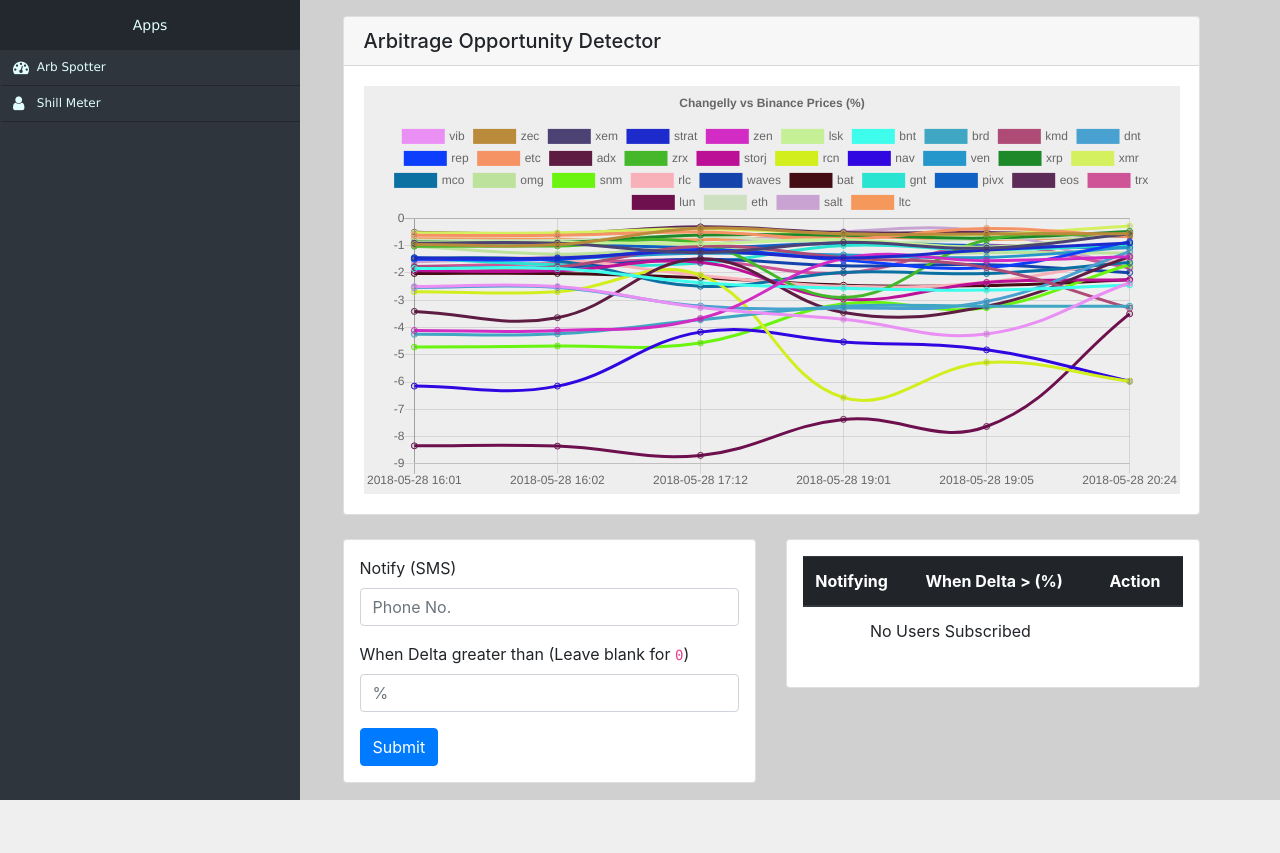
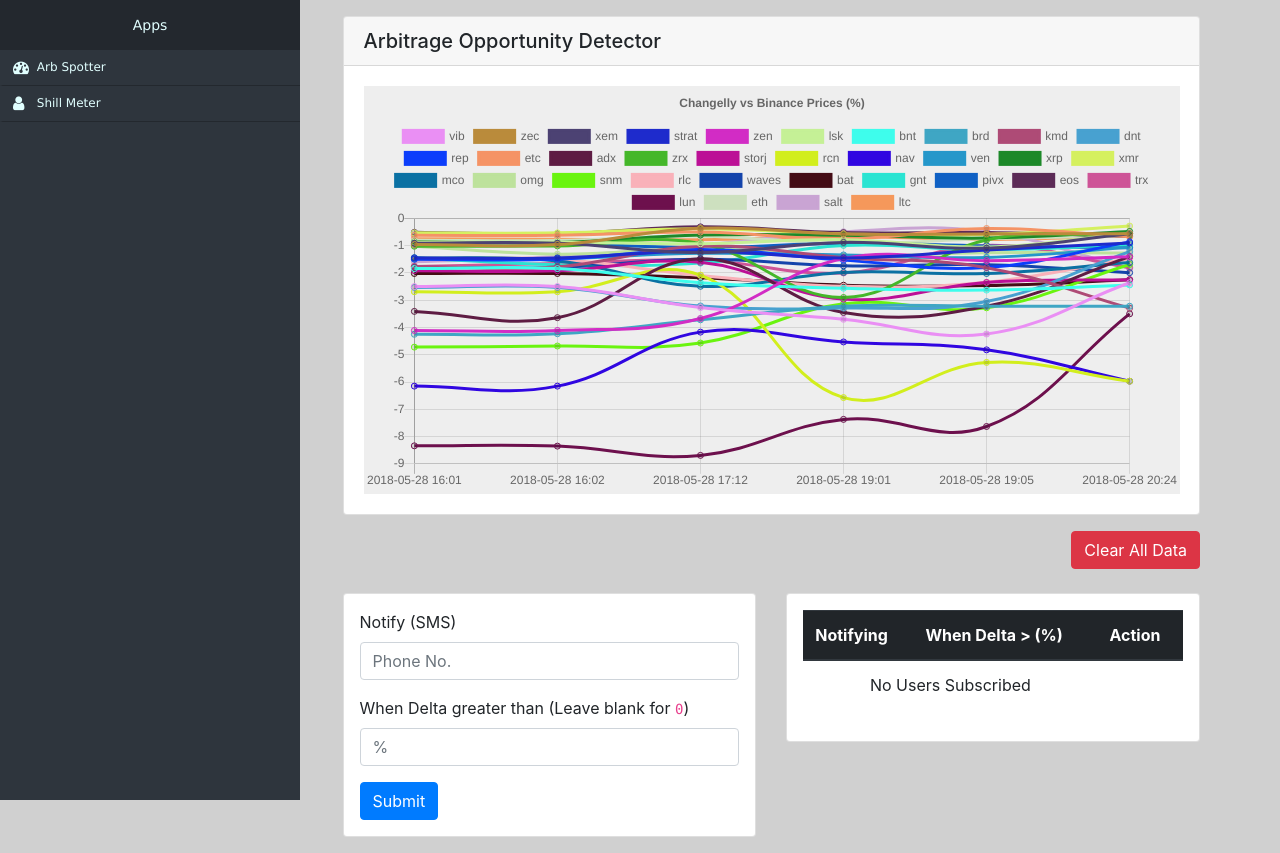
Before and after one commit to dustincchan/arbspotting, a Django app: page /home/ in a window 1280 px wide. Before the commit the page ends 800 px from the top, so only its background shows below. Run offline with Django 3.2, Linux system fonts and the light colour scheme; data comes from the database, SQL or seed files in the repository; data that the repository does not hold is empty; some libraries are stand-ins or nearby versions.

Commit message:
add ability to clear data

```diff
--- a/arbspotting/urls.py
+++ b/arbspotting/urls.py
@@ -19,4 +19,6 @@
     # api methods
     url(r'^add_sms_notification_number/',  changellybinance_views.add_sms_notification_number, name="add_sms_notification_number"),
     url(r'^remove_number/',  changellybinance_views.remove_number, name="remove_number"),
+    url(r'^delete_all_arb_data/',  changellybinance_views.delete_all_arb_data, name="delete_all_arb_data"),
+
 ]
--- a/changellybinance/models.py
+++ b/changellybinance/models.py
@@ -14,3 +14,7 @@
 class SMSNotificationSetting(models.Model):
     phone_number = models.CharField(max_length=30, primary_key=True)
     delta_threshold = models.FloatField(default=0.0, blank=True)
+
+class SMSSent(models.Model):
+    to = models.ForeignKey(SMSNotificationSetting)
+    sent = models.DateTimeField(auto_now_add=True)
--- a/changellybinance/templates/arb_graph.html
+++ b/changellybinance/templates/arb_graph.html
@@ -11,6 +11,13 @@
           <canvas id="chartJSContainer"></canvas>
         </div>
       </div>
+    </div>
+  </div>
+  <div class="row">
+    <div class="col-sm-12">
+      <div class="text-right">
+      <button type="button" class="btn btn-danger" id="delete-all-data">Clear All Data</button>
+    </div>
     </div>
     <div class="col-sm-6">
       <br>
@@ -37,5 +44,6 @@
       </div>
     </div>
   </div>
+  </div>
 </div>
 {% endblock %}
--- a/changellybinance/templates/sms_user_table.html
+++ b/changellybinance/templates/sms_user_table.html
@@ -10,7 +10,7 @@
         {% for user in sms_users %}
         <tr>
           <td>{{ user.phone_number }}</td>
-          <td>{{ user.threshold|default:"Any"}}</td>
+          <td>{{ user.threshold|default:"0"}}</td>
           <td><button data-phone-number='{{ user.phone_number }}' type="button" class="btn btn-danger remove-number">X</button></td>
         </tr>
         {% empty %}
--- a/changellybinance/views.py
+++ b/changellybinance/views.py
@@ -15,6 +15,10 @@
     # data must be formatted as [{label: symbol, data: {x: time, y: delta}}, ...]
     data = {'sms_users': SMSNotificationSetting.objects.all()}
     return render(request, 'arb_graph.html', context=data)
+
+def delete_all_arb_data(request):
+    PriceDelta.objects.all().delete()
+    return JsonResponse({'success': True})
 
 def scan_for_4chan_coin_mentions_from_all_threads(request):
     # for now just from thread themselves and not the responses
--- a/static/css/home.css
+++ b/static/css/home.css
@@ -151,3 +151,7 @@
 input {
   min-width: 10em;
 }
+
+#delete-all-data {
+  margin-top: 1em;
+}
--- a/static/js/home.js
+++ b/static/js/home.js
@@ -92,3 +92,19 @@
     }
   })
 })
+
+$(document).on('click', '#delete-all-data', function() {
+  var dlete = prompt('This will delete everything. Type "Delete" to confirm');
+  if (dlete.trim() === "Delete") {
+    $.ajax({
+      url: 'http://localhost:8000/delete_all_arb_data/',
+      success: function(response) {
+        // replace the table html
+        alert('All arb deltas were deleted');
+        refreshChart();
+      }
+    })
+  } else {
+    alert('Incorrect phrase entered');
+  }
+})
```
